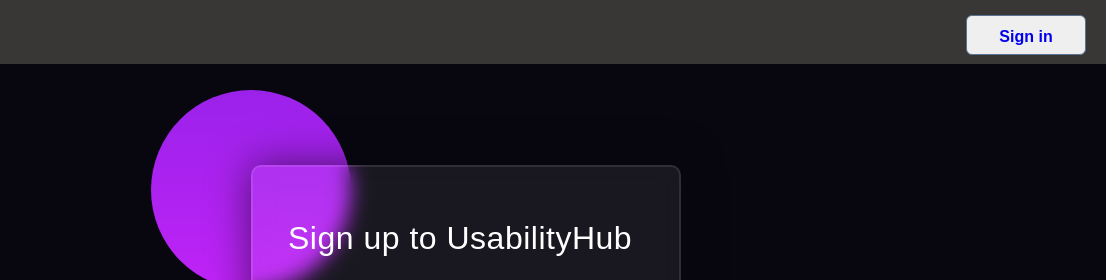
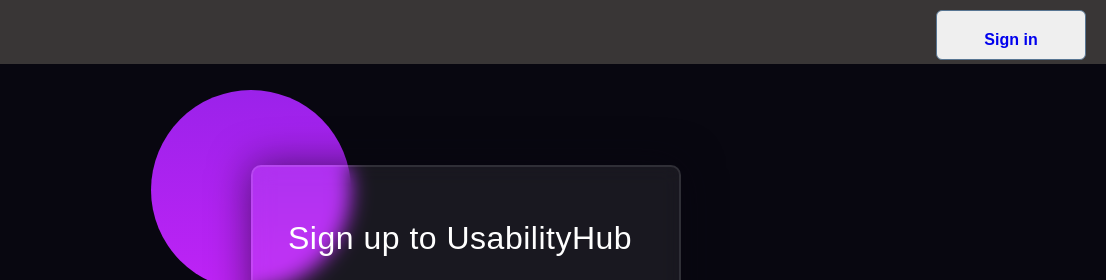
Before and after one commit to priyanshuanand166/UsabilityHubClone, a plain HTML site: page dark/sign-up/sign-up.html in a window 1280 px wide. Shown: the top 280 px of the page, 174-1280 px from the left. Drawn offline with Linux system fonts and the light colour scheme.

Commit message:
twentysixth commit

```diff
--- a/dark/sign-up/style.css
+++ b/dark/sign-up/style.css
@@ -167,13 +167,14 @@ form button:hover
 
 .header button
 {
+    /* display: inline-block; */
     cursor: pointer;
-    margin-top: 15px;
+    margin-top: 10px;
     margin-left: auto;
     margin-right: 20px;
-    width: 120px;
-    height: 40px;
-    padding: 12px 24px;
+    width: 150px;
+    height: 50px;
+    padding: 20px 30px;
     border-radius: 6px;
     font-size: 16px;
     font-weight: 700;
@@ -185,7 +186,6 @@ form button:hover
 .header button:hover
 {
     border: 2px solid  #1d69a3;
-    /* border-color:; */
     color: #1d69a3 !important;
 }
 
@@ -286,30 +286,6 @@ a
     {
         background-color:#1d69a3;
     }
-
-    /* .header button
-    {
-        cursor: pointer;
-        margin-top: 15px;
-        margin-left: auto;
-        margin-right: 20px;
-        width: 120px;
-        height: 40px;
-        padding: 12px 24px;
-        border-radius: 6px;
-        font-size: 16px;
-        font-weight: 700;
-        border: 0.5px solid #577592;
-        color: #183b56 !important;
-        transition: 0.2s ease-out;
-    }
-
-    .header button:hover
-    {
-        border: 2px solid  #1d69a3;
-        border-color:;
-        color: #1d69a3 !important;
-    } */
 }
 
 @media screen and (max-width : 320px)
@@ -404,28 +380,4 @@ a
     {
         background-color:#1d69a3;
     }
-
-    /* .header button
-    {
-        cursor: pointer;
-        margin-top: 15px;
-        margin-left: auto;
-        margin-right: 20px;
-        width: 180px;
-        height: 50px;
-        padding: 12px 24px;
-        border-radius: 6px;
-        font-size: 16px;
-        font-weight: 700;
-        border: 0.5px solid #577592;
-        color: #183b56 !important;
-        transition: 0.2s ease-out;
-    }
-
-    .header button:hover
-    {
-        border: 2px solid  #1d69a3;
-        border-color:;
-        color: #1d69a3 !important;
-    }    */
 }
```
Also changed, not shown: dark/sign-up/sign-up.html (+1 -0 lines).
